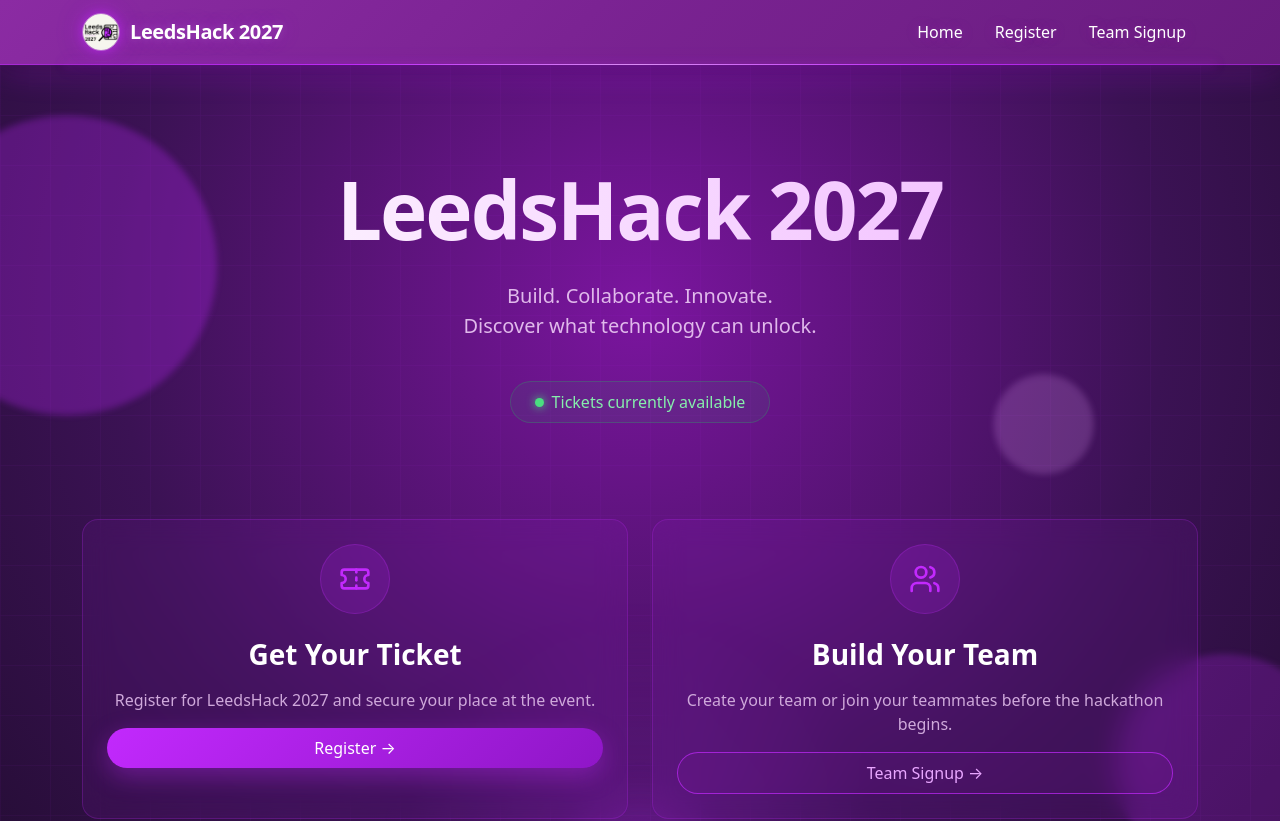
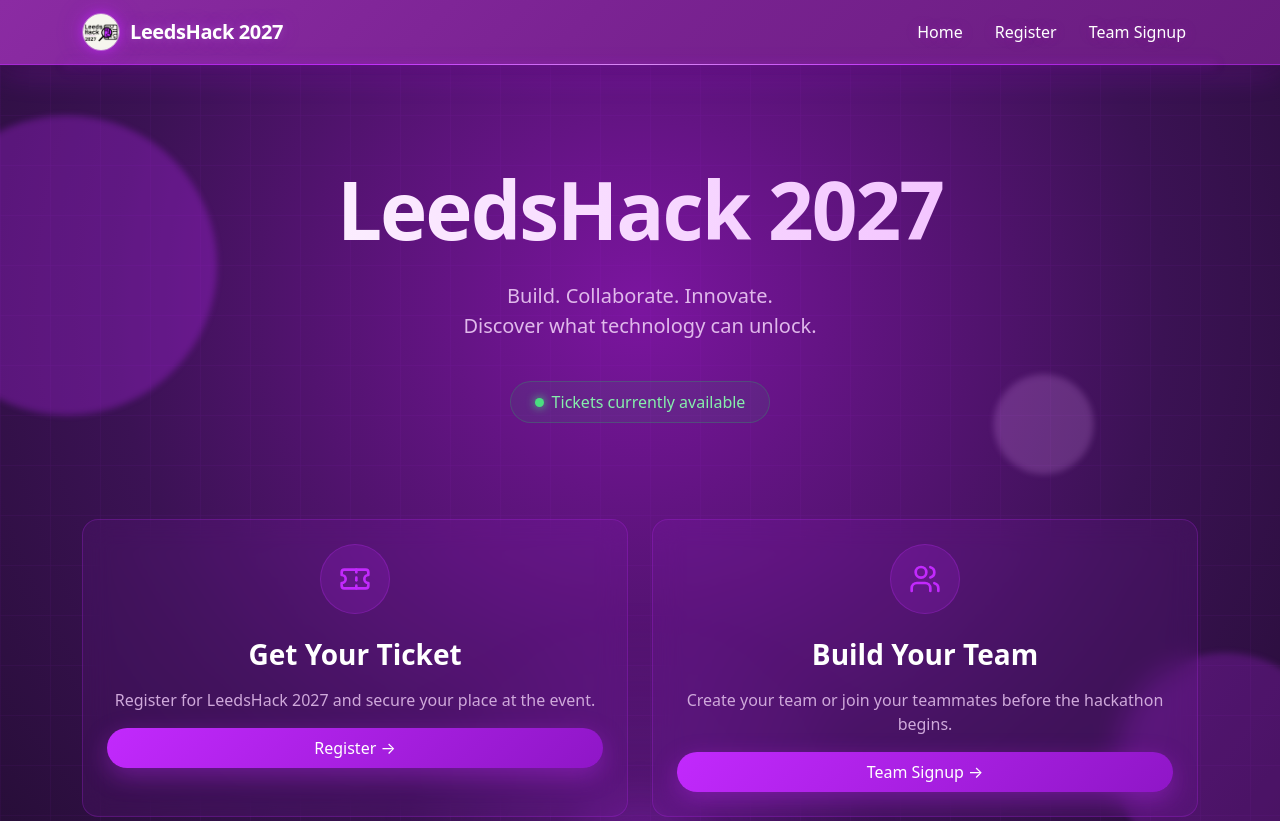
Before and after one commit to leeds-computing-society/LEEDSHACK-TICKETING-WEBSITE, a React (Vite) app in the folder LEEDSHACK2027/frontend/: page / in a window 1280 px wide. Shown: the top 821 px of the page. Built offline with nearby package versions, Linux system fonts and the light colour scheme; no server answers.

Commit message:
fix button -- minor

```diff
--- a/LEEDSHACK2027/frontend/src/pages/home.tsx
+++ b/LEEDSHACK2027/frontend/src/pages/home.tsx
@@ -1031,7 +1031,7 @@ function Home() {
 
                 <Link
                   to="/team"
-                  className="btn outline-button rounded-pill py-2"
+                  className="btn purple-button rounded-pill py-2"
                 >
                   Team Signup →
                 </Link>
```
